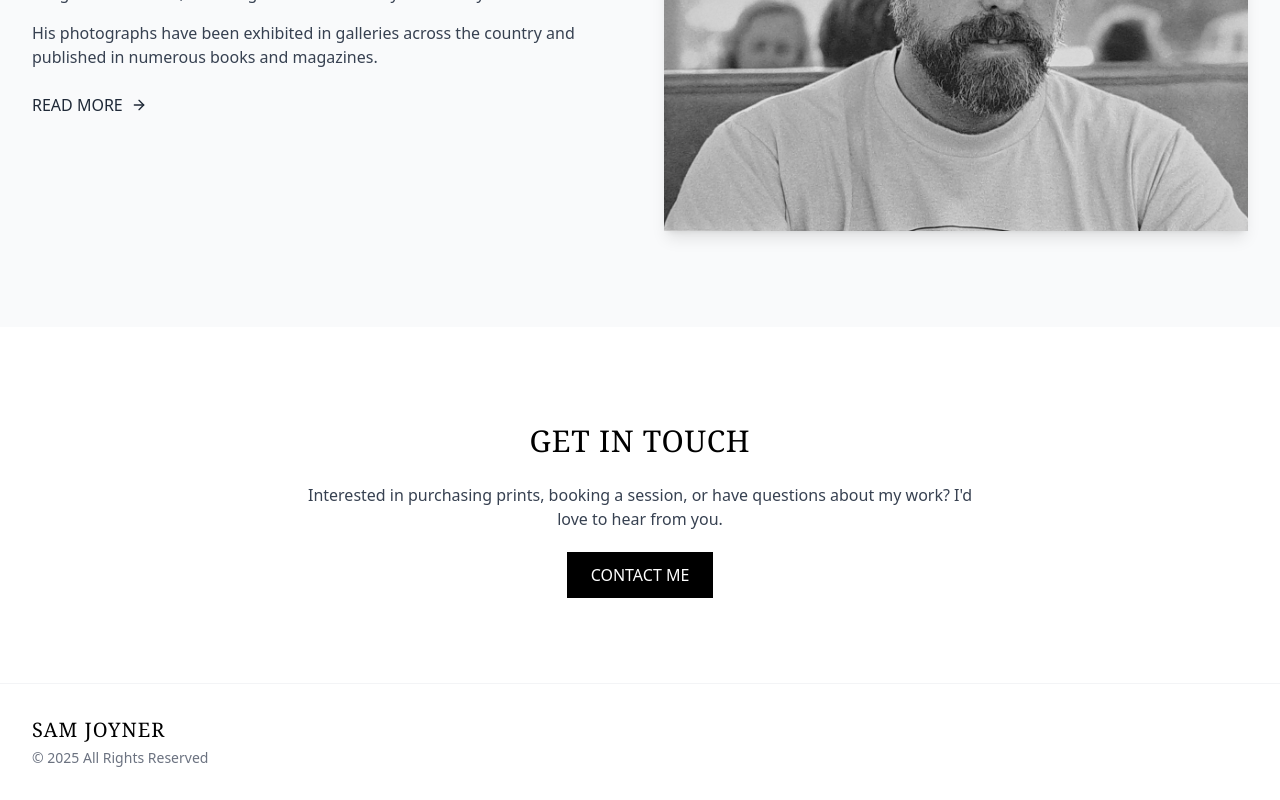
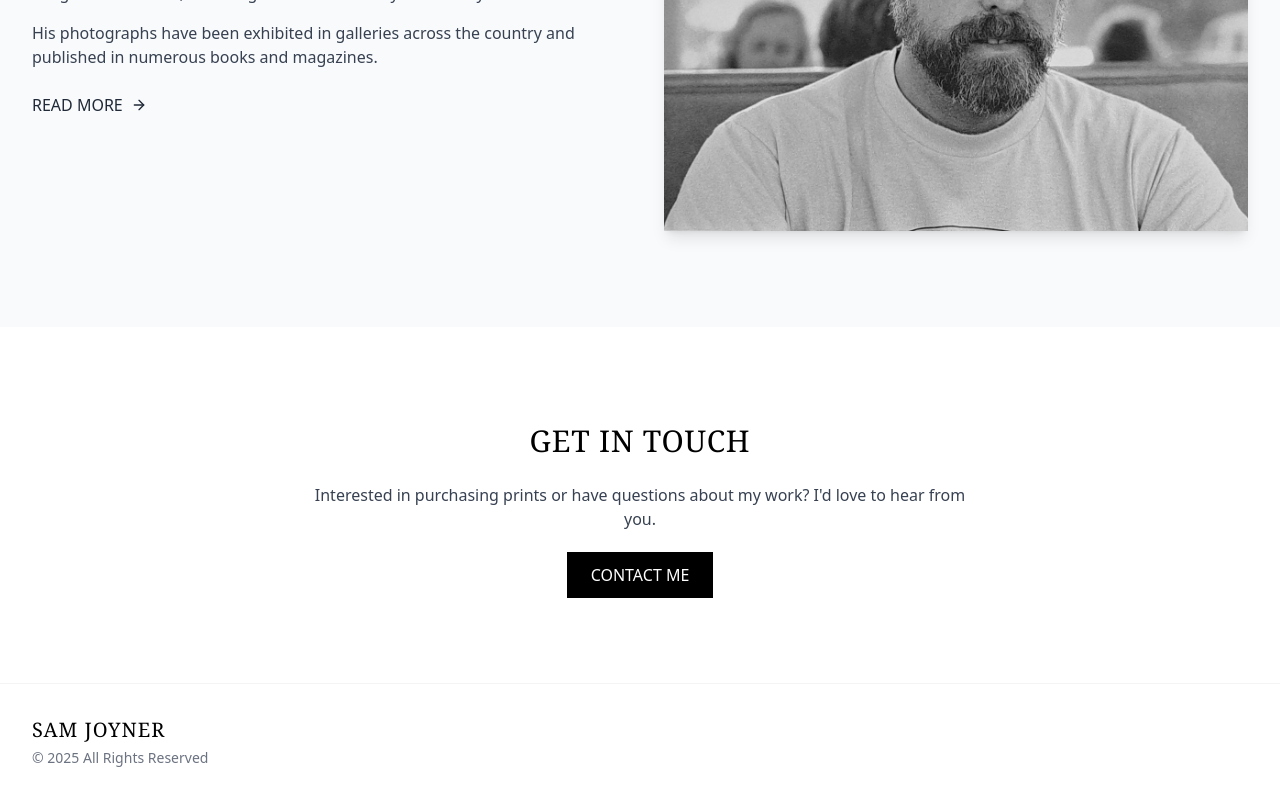
Before and after one commit to TJonCanon/sam-joyner-photography-real, a Next.js app: page / in a window 1280 px wide. Shown: the part 1950-2750 px from the top of the page. Built offline with nearby package versions, Linux system fonts and the light colour scheme.

Commit message:
changed text in Get in Touch

```diff
--- a/app/page.tsx
+++ b/app/page.tsx
@@ -98,7 +98,7 @@ const Home = () => {
           GET IN TOUCH
         </h2>
         <p className="text-gray-700 max-w-2xl mx-auto mb-8">
-          Interested in purchasing prints, booking a session, or have questions about my work? I'd love to hear from you.
+          Interested in purchasing prints or have questions about my work? I'd love to hear from you.
         </p>
         <Link href="/contact" className="px-6 py-3 bg-black text-white hover:bg-gray-800 transition-colors duration-300">
           CONTACT ME
--- a/src/pages/Home.tsx
+++ b/src/pages/Home.tsx
@@ -98,7 +98,7 @@ const Home = () => {
           GET IN TOUCH
         </h2>
         <p className="text-gray-700 max-w-2xl mx-auto mb-8">
-          Interested in purchasing prints or discussing my work? I'd love to hear from you.
+          Interested in purchasing prints or discussing my work? I'd love to hear from.
         </p>
         <Link href="/contact" className="px-6 py-3 bg-black text-white hover:bg-gray-800 transition-colors duration-300">
           CONTACT ME
```
